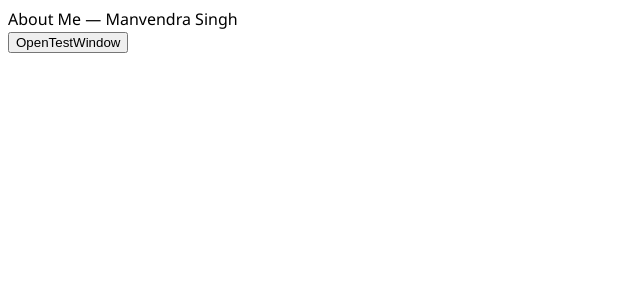
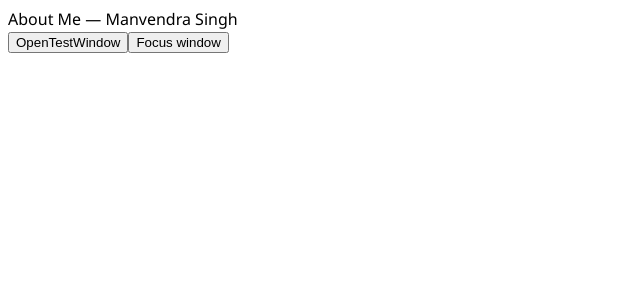
Before and after one commit to CaptainOfFlyingDutchman/manvendra-singh-about-me, a Next.js app: page / in a window 1280 px wide. Shown: the top 300 px of the page, without its empty margins (0-640 px from the left). Built offline with nearby package versions, Linux system fonts and the light colour scheme.

Commit message:
feat: Implement focus functionality for windows
- Added `focusWindow` action to `windowManager.ts` for managing window focus
- Updated `TestButton.tsx` with a new button to interact with the focus feature

```diff
--- a/src/TestButton.tsx
+++ b/src/TestButton.tsx
@@ -12,9 +12,21 @@ export function TestButton() {
       },
     });
   };
+
   return (
-    <button type="button" onClick={handleClick}>
-      OpenTestWindow
-    </button>
+    <div>
+      <button type="button" onClick={handleClick}>
+        OpenTestWindow
+      </button>
+      <button
+        type="button"
+        onClick={() => {
+          const focus = useWindowManager.getState().focusWindow;
+          focus("win_617abbf1-3640-4043-ae43-c91c52c43ab0");
+        }}
+      >
+        Focus window
+      </button>
+    </div>
   );
 }
--- a/src/desktop/stores/windowManager.ts
+++ b/src/desktop/stores/windowManager.ts
@@ -21,6 +21,7 @@ type WindowManagerState = {
 type WindowManagerActions = {
   openWindow: <T extends AppType>(config: OpenWindowConfig<T>) => string;
   closeWindow: (id: string) => void;
+  focusWindow: (id: string) => void;
   minimizeWindow: (id: string) => void;
   maximizeWindow: (id: string) => void;
   restoreWindow: (id: string) => void;
@@ -87,8 +88,36 @@ export const useWindowManager = create<
           throw new Error("closeWindow not implemented");
         },
 
-        focusWindow: () => {
-          throw new Error("focusWindow not implemented");
+        focusWindow: (id) => {
+          const state = get();
+
+          if (state.focusedWindowId === id) {
+            return;
+          }
+
+          const newZ = state.zCounter + 1;
+
+          set(
+            (state) => {
+              const target = state.windows[id];
+
+              if (!target) {
+                return;
+              }
+
+              Object.values(state.windows).forEach((win) => {
+                win.isFocused = false;
+              });
+
+              target.isFocused = true;
+              target.zIndex = newZ;
+
+              state.focusedWindowId = id;
+              state.zCounter = newZ;
+            },
+            false,
+            "window/focus",
+          );
         },
 
         minimizeWindow: () => {
```
